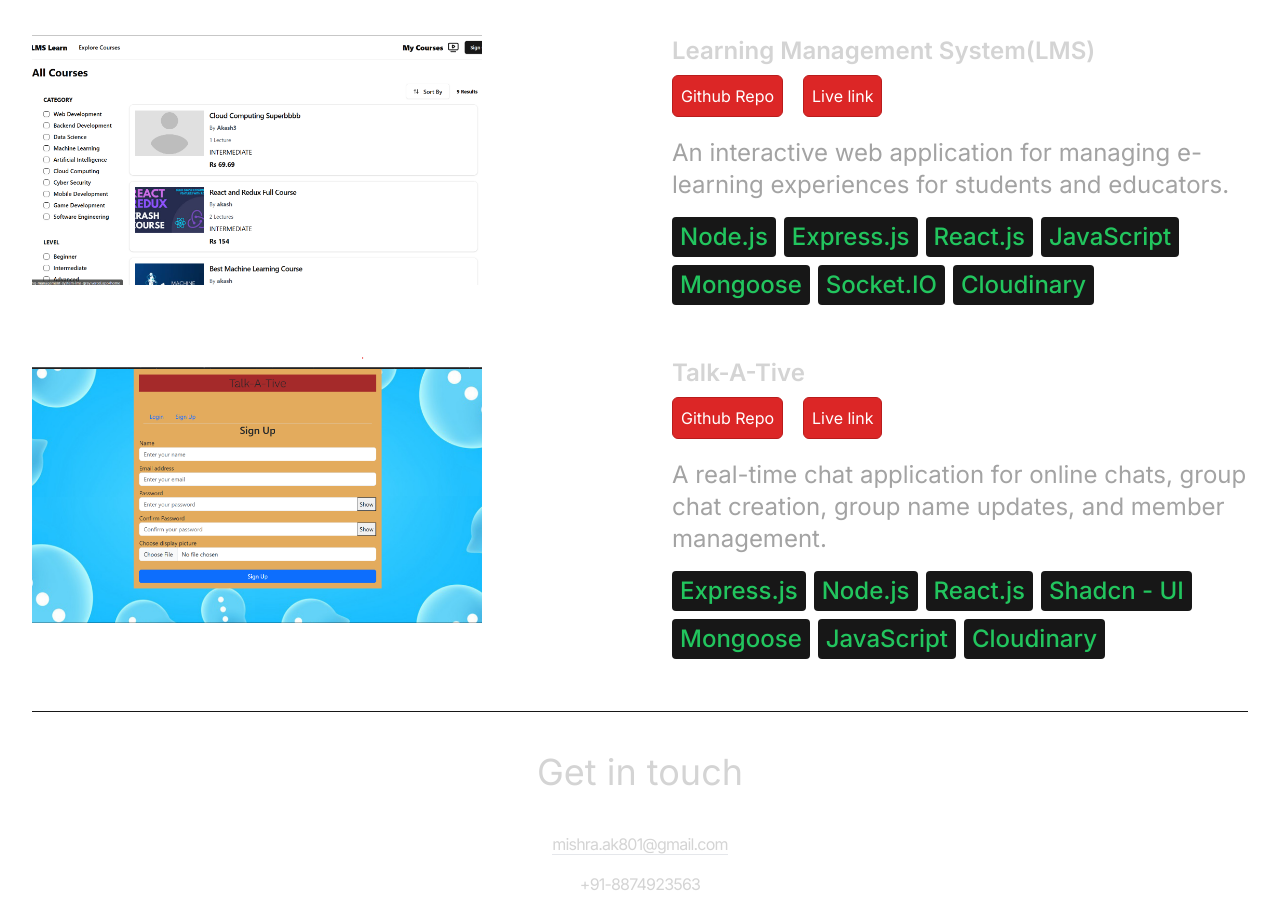
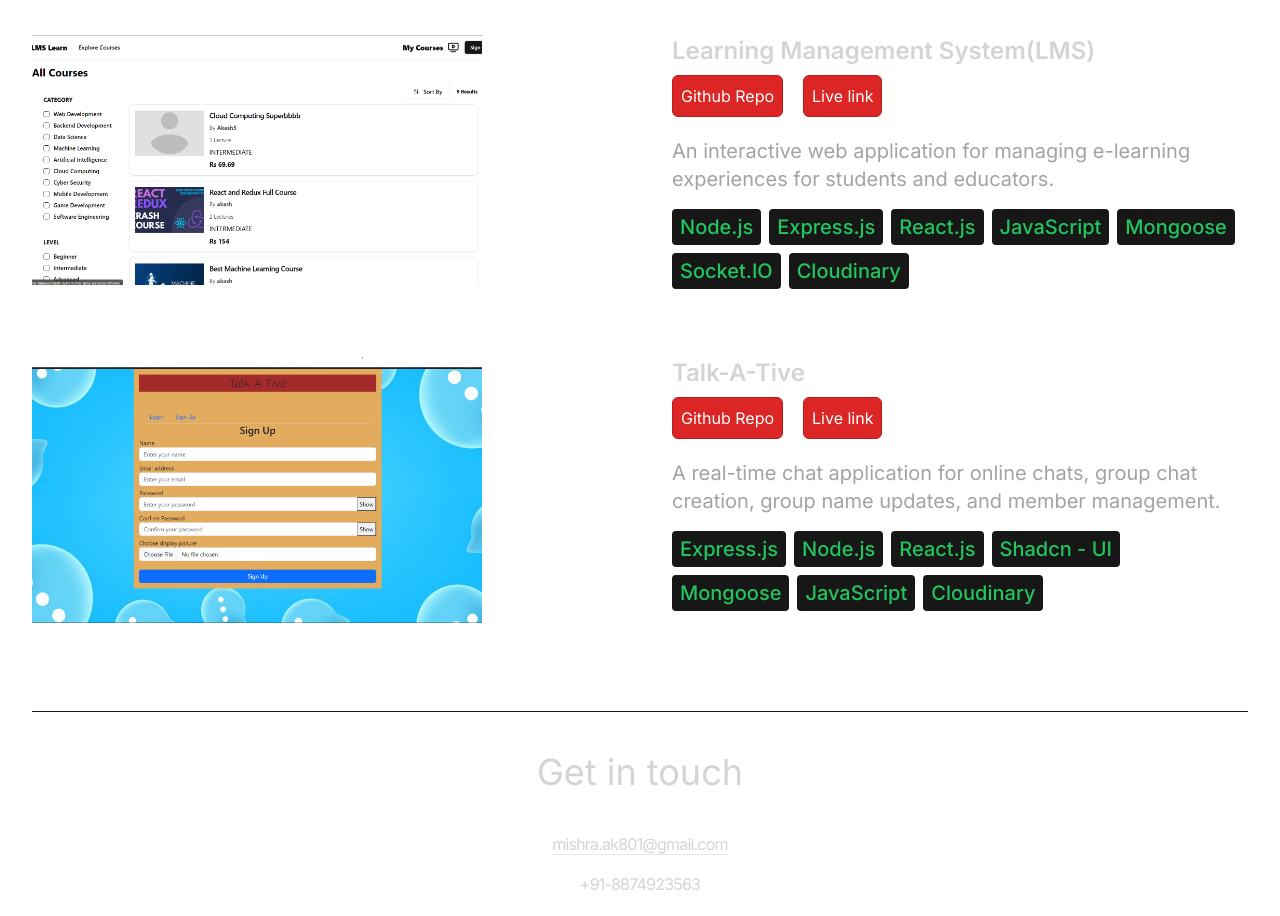
Before and after one commit to Akash290104/Portfolio, a React (Vite) app: page / in a window 1280 px wide. Shown: the part 1680-2596 px from the top of the page. Built offline with nearby package versions, Linux system fonts and the light colour scheme.

Commit message:
adjustment

```diff
--- a/src/components/Projects.jsx
+++ b/src/components/Projects.jsx
@@ -68,14 +68,14 @@ const Projects = () => {
                   Live link
                 </button>
               </div>
-              <p className="mb-4 text-neutral-400 text-2xl">
+              <p className="mb-4 text-neutral-400 text-xl">
                 {project?.description}
               </p>
               <div className="flex flex-wrap gap-y-2">
                 {project.technologies?.map((tech, index) => (
                   <span
                     key={index}
-                    className="mr-2 rounded bg-neutral-900 px-2 py-1 font-medium text-green-500 text-2xl"
+                    className="mr-2 rounded bg-neutral-900 px-2 py-1 font-medium text-green-500 text-xl"
                   >
                     {tech}
                   </span>
```
